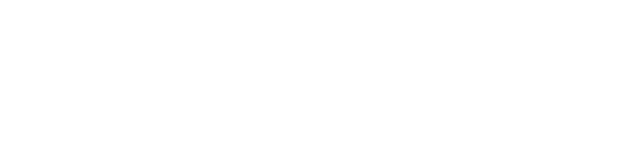
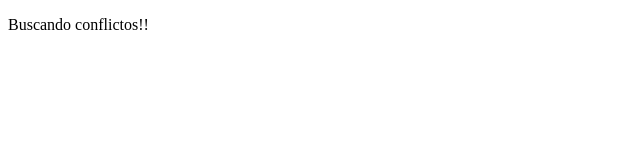
Before and after one commit to jonatan85/git-impostor, a plain HTML site: page jonatan.html in a window 1280 px wide. Shown: the whole page, without its empty margins (0-640 px from the left). Drawn offline with Linux system fonts and the light colour scheme.

Commit message:
cambios3

```diff
--- a/jonatan.html
+++ b/jonatan.html
@@ -5,8 +5,9 @@
     <meta http-equiv="X-UA-Compatible" content="IE=edge">
     <meta name="viewport" content="width=device-width, initial-scale=1.0">
     <title>Document</title>
+
 </head>
 <body>
-
+    <p> Buscando conflictos!!</p>
 </body>
 </html>
```
